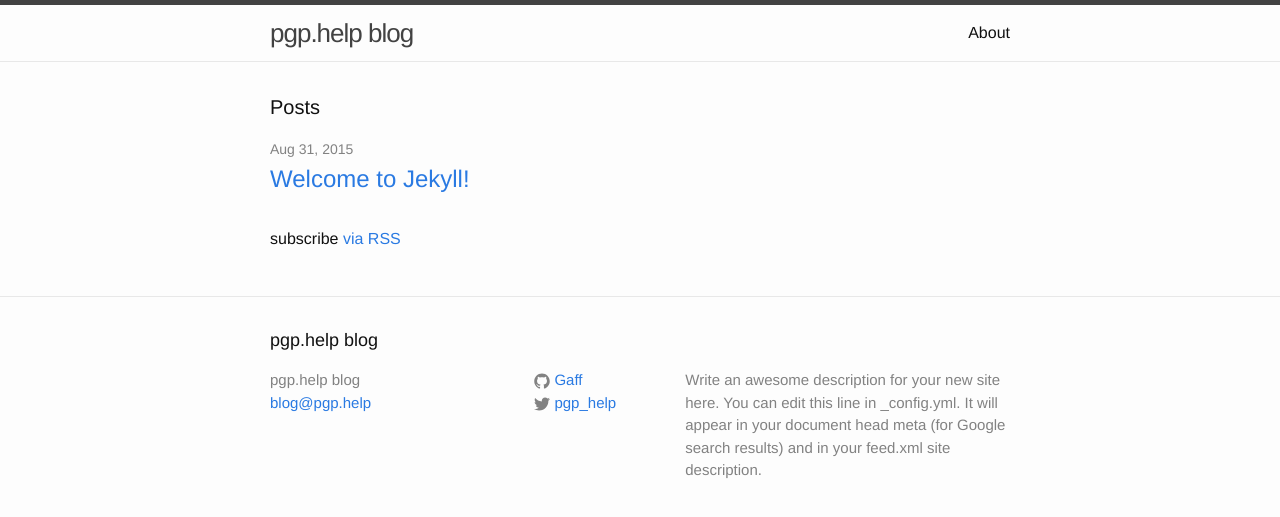
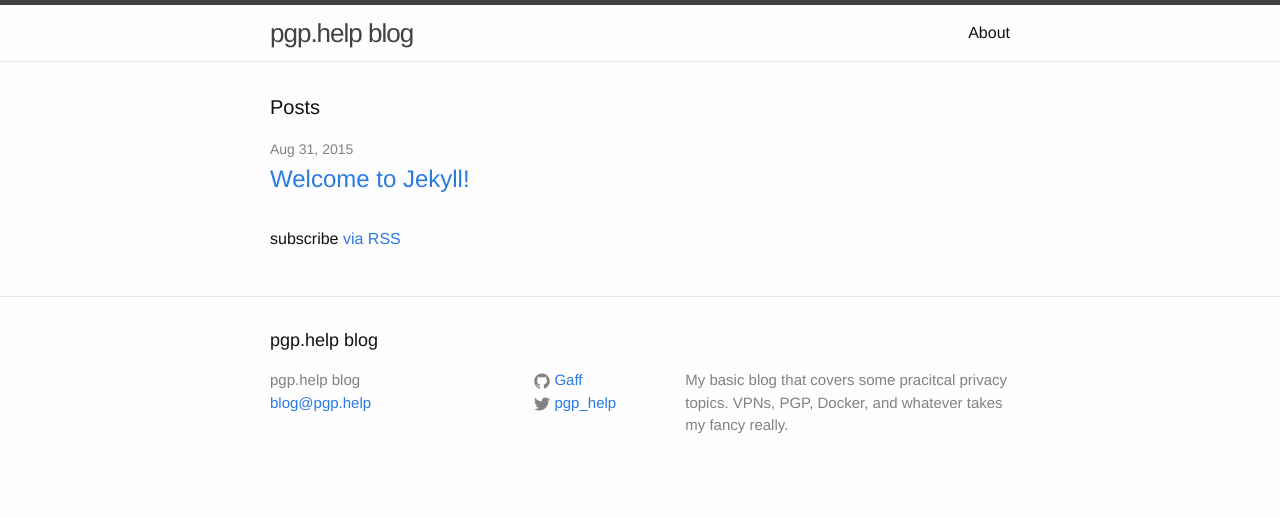
Before and after one commit to Gaff/blog, a Jekyll site: the page built from index.html, in a window 1280 px wide. Shown: the top 517 px of the page. Built offline with Jekyll 4.4.1, drawn with Linux system fonts in a browser that asks for light colours.

Commit message:
update description

```diff
--- a/_config.yml
+++ b/_config.yml
@@ -2,9 +2,7 @@
 title: pgp.help blog
 email: blog@pgp.help
 description: > # this means to ignore newlines until "baseurl:"
-  Write an awesome description for your new site here. You can edit this
-  line in _config.yml. It will appear in your document head meta (for
-  Google search results) and in your feed.xml site description.
+  My basic blog that covers some pracitcal privacy topics. VPNs, PGP, Docker, and whatever takes my fancy really.
 baseurl: "/blog/" # the subpath of your site, e.g. /blog/
 url: "http://blog.pgp.help" # the base hostname & protocol for your site
 twitter_username: pgp_help
```
